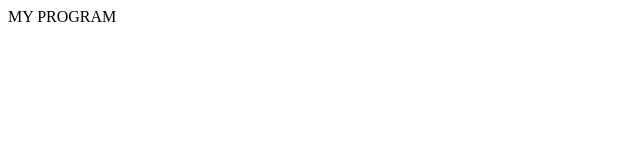
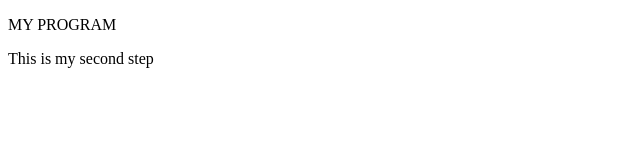
Before and after one commit to piustagbas/my-program, a plain HTML site: page index.html in a window 1280 px wide. Shown: the whole page, without its empty margins (0-640 px from the left). Drawn offline with Linux system fonts and the light colour scheme.

Commit message:
added paragraphs to index, added second page to projec

```diff
--- a/index.html
+++ b/index.html
@@ -7,6 +7,7 @@
     <title>CODE HUB</title>
   </head>
   <body>
-    MY PROGRAM
+    <p>MY PROGRAM</p>
+    <p>This is my second step</p>
   </body>
 </html>
```
Also changed, not shown: page2.html (added, +1 -0 lines).
